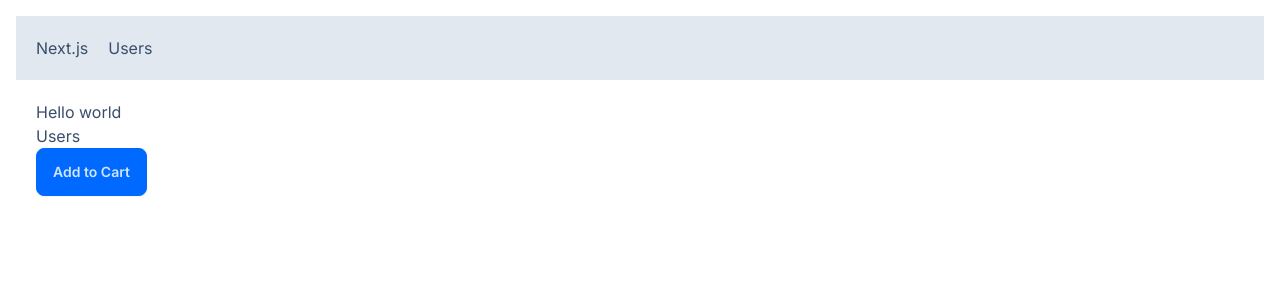
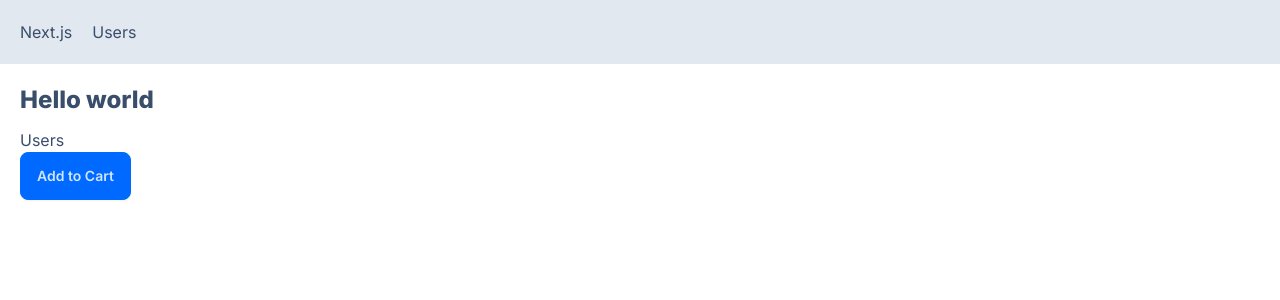
Before and after one commit to FourSqweez/next13-ts-nextauth-prisma-daisy-sql, a Next.js app: page / in a window 1280 px wide. Shown: the top 300 px of the page. Built offline with nearby package versions, Linux system fonts and the light colour scheme.

Commit message:
Add : global css with @layer base

```diff
--- a/app/globals.css
+++ b/app/globals.css
@@ -14,5 +14,10 @@
 
 body {
   /* color: rgb(var(--foreground-rgb)); */
-  padding: 1rem;
 }
+
+@layer base {
+  h1 {
+    @apply mb-3 text-2xl font-extrabold;
+  }
+}
```
